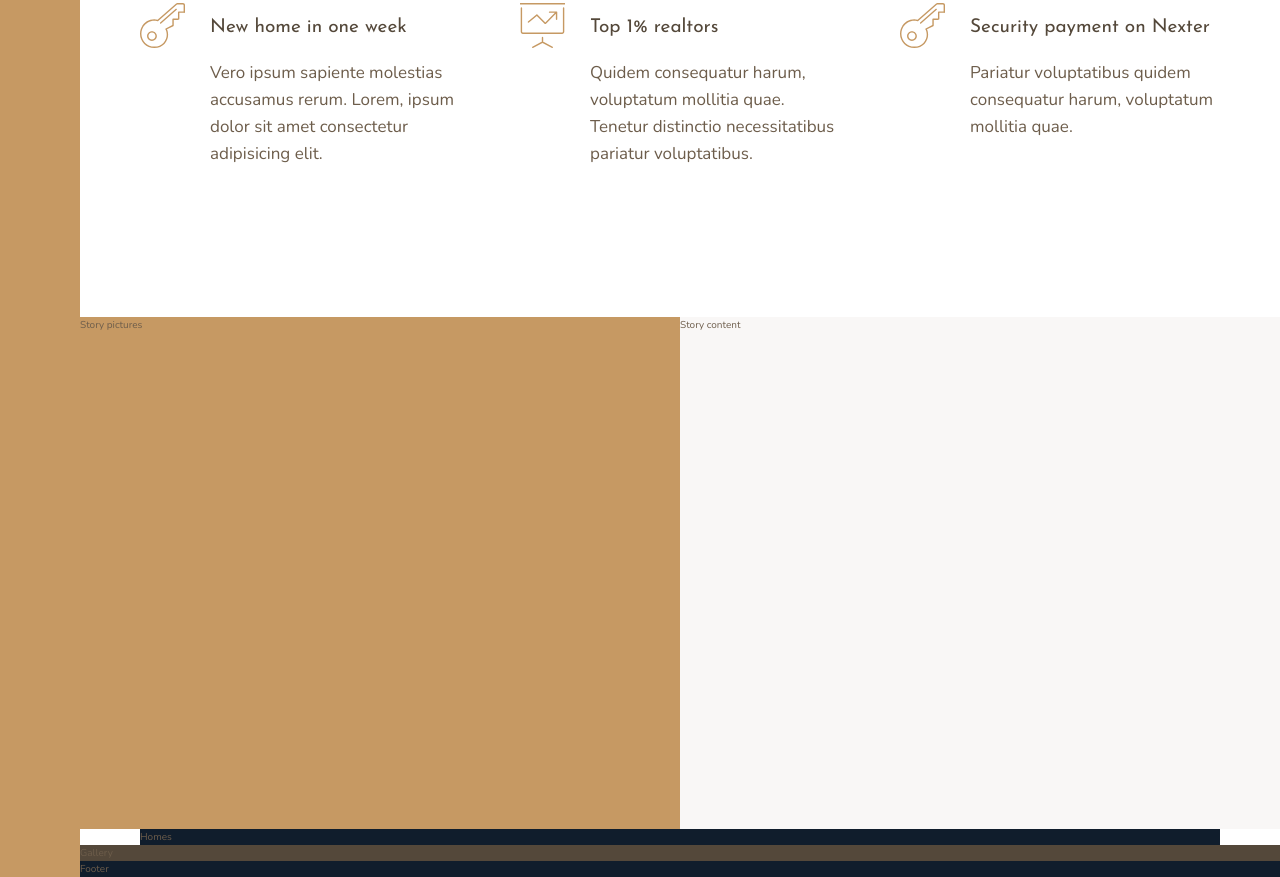
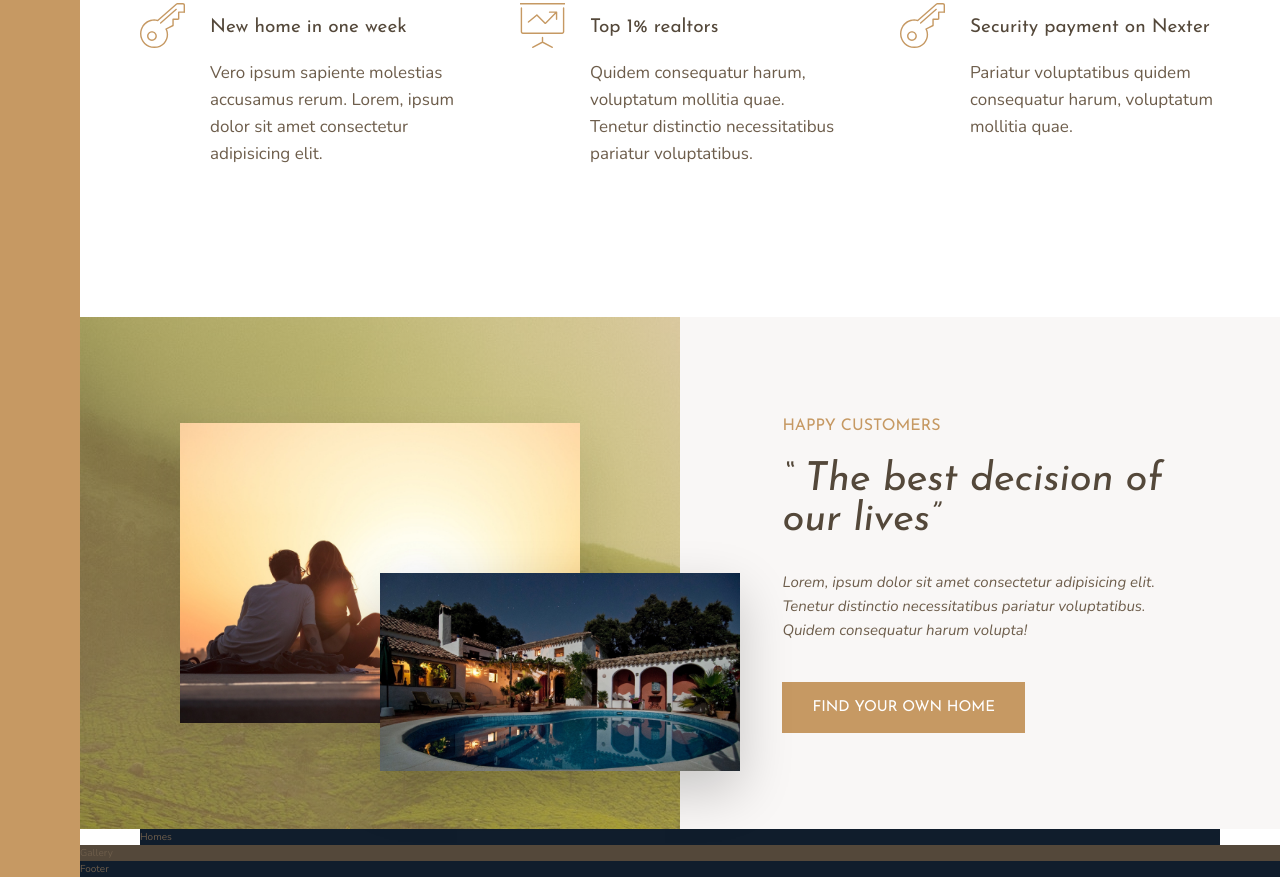
Before and after one commit to 1orZero/Nexter_practice, a website: page index.html in a window 1280 px wide. Shown: the part 991-1868 px from the top of the page. Drawn offline with nearby package versions, Linux system fonts and the light colour scheme.

Commit message:
DONE Story Section

```diff
--- a/index.html
+++ b/index.html
@@ -76,13 +76,19 @@
     </section>
 
     <div class="story__pictures">
-        Story pictures
+        <img src="img/story-1.jpeg" alt="Couple with new house" class="story__img--1">
+        <img src="img/story-2.jpeg" alt="New house" class="story__img--2">
     </div>
 
     <div class="story__content">
-        Story content
+        <h3 class="heading-3 mb-sm">Happy customers</h3>
+        <h2 class="heading-2 heading-2--dark mb-md">&ldquo; The best decision of our lives&rdquo;</h2>
+        <p class="story__text">
+            Lorem, ipsum dolor sit amet consectetur adipisicing elit. Tenetur distinctio necessitatibus pariatur
+            voluptatibus. Quidem consequatur harum volupta!
+        </p>
+        <button class="btn">Find your own home</button>
     </div>
-
     <section class="homes">
         Homes
     </section>
--- a/sass/_story.scss
+++ b/sass/_story.scss
@@ -1,10 +1,47 @@
-.story{
+.story {
     &__pictures {
-        background-color: $color-primary;
+        background-image: linear-gradient(
+                rgba($color-primary, 0.5),
+                rgba($color-primary, 0.5)
+            ),
+            url(../img/back.jpg);
         grid-column: full-start / col-end 4;
+
+        display: grid;
+        grid-template-columns: repeat(6, 1fr);
+        grid-template-rows: repeat(6, 1fr);
     }
+
+    &__img--1 {
+        width: 100%;
+        grid-row: 2/ 6;
+        grid-column: 2/ 6;
+        align-self: center;
+        box-shadow: 0 2rem 5rem rgba(#000, 0.1);
+    }
+
+    &__img--2 {
+        width: 120%;
+        grid-row: 4/ 6;
+        grid-column: 4/ -1;
+        z-index: 20;
+        box-shadow: 0 2rem 5rem rgba(#000, 0.2);
+    }
+
     &__content {
         background-color: $color-grey-light-1;
-        grid-column: col-start 5/ full-end;
+        grid-column: col-start 5 / full-end;
+        padding: 6rem 8vw;
+
+        display: flex;
+        flex-direction: column;
+        justify-content: center;
+        align-items: flex-start;
+    }
+
+    &__text {
+        font-size: 1.5rem;
+        font-style: italic;
+        margin-bottom: 4rem;
     }
 }
--- a/sass/_typography.scss
+++ b/sass/_typography.scss
@@ -1,20 +1,67 @@
 %heading {
+    @extend %heading;
     font-family: $font-display;
     font-weight: 400;
 }
 .heading-1 {
-
 }
 .heading-2 {
+    @extend %heading;
+    font-size: 4rem;
+    font-style: italic;
+    line-height: 1;
 
+    &--light {
+        color: $color-grey-light-1;
+    }
+    &--dark {
+        color: $color-grey-dark-1;
+    }
 }
 .heading-3 {
-
+    @extend %heading;
+    font-size: 1.6rem;
+    color: $color-primary;
+    text-transform: uppercase;
 }
 .heading-4 {
     @extend %heading;
     font-size: 1.9rem;
 
-    &--light {color: $color-grey-light-1;}
-    &--dark {color: $color-grey-dark-1;}
+    &--light {
+        color: $color-grey-light-1;
+    }
+    &--dark {
+        color: $color-grey-dark-1;
+    }
 }
+.btn {
+    outline: none;
+    cursor: pointer;
+    background-color: $color-primary;
+    color: #fff;
+    border: none;
+    border-radius: 0;
+    font-family: $font-display;
+    font-size: 1.5rem;
+    text-transform: uppercase;
+    padding: 1.8rem 3rem;
+    transition: all 0.2s;
+
+    &:hover {
+        background-color: $color-primary;
+    }
+}
+
+.mb-sm {
+    margin-bottom: 2rem;
+}
+.mb-md {
+    margin-bottom: 3rem;
+}
+.mb-lg {
+    margin-bottom: 4rem;
+}
+.mb-hg {
+    margin-bottom: 8rem;
+}
```
Also changed, not shown: css/style.css.
